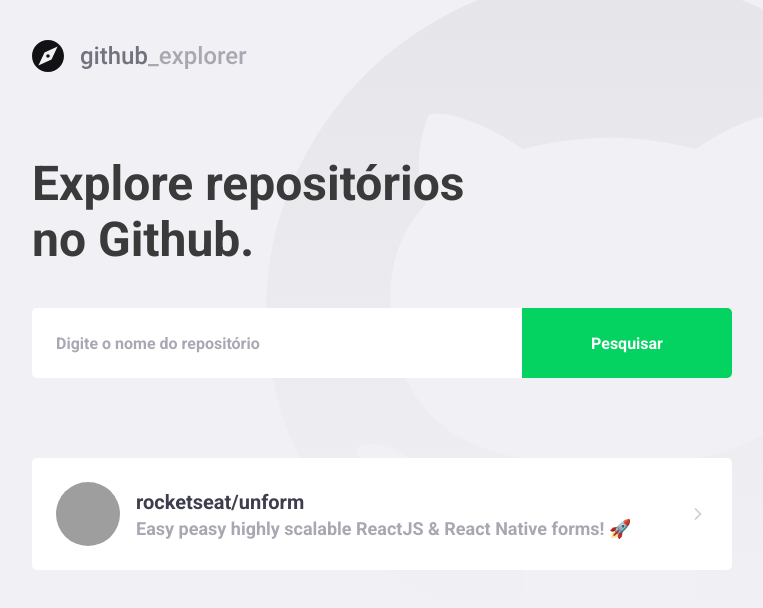
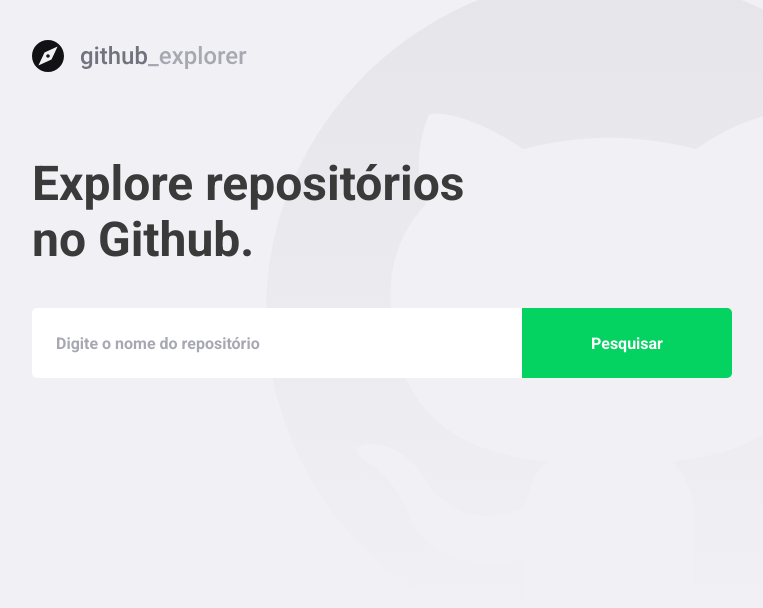
Before and after one commit to linconlrufino/GithubExplorer, a React (Create React App) app: page / in a window 1280 px wide. Shown: the top 608 px of the page, without its empty margins (148-911 px from the left). Built offline with nearby package versions, Linux system fonts and the light colour scheme; grey boxes are pictures that could not be loaded.

Commit message:
Conectando a API - 2

```diff
--- a/src/pages/Dashboard/index.tsx
+++ b/src/pages/Dashboard/index.tsx
@@ -1,4 +1,4 @@
-import React, { useState } from 'react';
+import React, { useState, FormEvent } from 'react';
 import { FiChevronRight } from 'react-icons/fi';
 import api from '../../services/api';
 
@@ -6,18 +6,40 @@
 
 import { Title, Form, Repositories } from './styles';
 
+interface Repository {
+  // eslint-disable-next-line camelcase
+  full_name: string;
+  description: string;
+  owner: {
+    login: string;
+    // eslint-disable-next-line camelcase
+    avatar_url: string;
+  };
+}
+
 const Dashboard: React.FC = () => {
   const [newRepo, setNewRepo] = useState('');
-  const [repositories, setRepositories] = useState([]);
+  const [repositories, setRepositories] = useState<Repository[]>([]);
 
-  function handleAddRepository() {}
+  async function handleAddRepository(
+    event: FormEvent<HTMLFormElement>,
+  ): Promise<void> {
+    event.preventDefault();
+
+    const response = await api.get<Repository>(`repos/${newRepo}`);
+
+    const repository = response.data;
+
+    setRepositories([...repositories, repository]);
+    setNewRepo('');
+  }
 
   return (
     <>
       <img src={logoImg} alt="Github Explorer" />
       <Title> Explore repositórios no Github. </Title>
 
-      <Form action="dsd">
+      <Form onSubmit={handleAddRepository}>
         <input
           value={newRepo}
           onChange={e => setNewRepo(e.target.value)}
@@ -27,17 +49,20 @@
       </Form>
 
       <Repositories>
-        <a href="teste">
+        {repositories.map(repository => (
+          <a key={repository.full_name} href="teste">
             <img
-            src="https://avatars.githubusercontent.com/u/62862403?v=4"
-            alt="Linconl"
+              src={repository.owner.avatar_url}
+              alt={repository.owner.login}
             />
             <div>
-            <strong>rocketseat/unform</strong>
-            <p>Easy peasy highly scalable ReactJS & React Native forms! 🚀</p>
+              <strong>{repository.full_name}</strong>
+              <p>{repository.description}</p>
             </div>
+
             <FiChevronRight size={20} />
           </a>
+        ))}
       </Repositories>
     </>
   );
--- a/src/pages/Dashboard/styles.ts
+++ b/src/pages/Dashboard/styles.ts
@@ -77,7 +77,8 @@
     }
 
     div {
-      margin-left: 16px;
+      margin: 0 16px;
+      flex: 1;
 
       strong {
         font-size: 20px;
```
Also changed, not shown: .eslintrc.json. Lines whose indentation alone changed are shown as unchanged.
